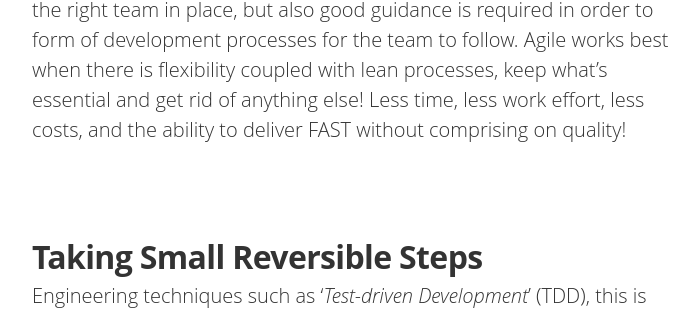
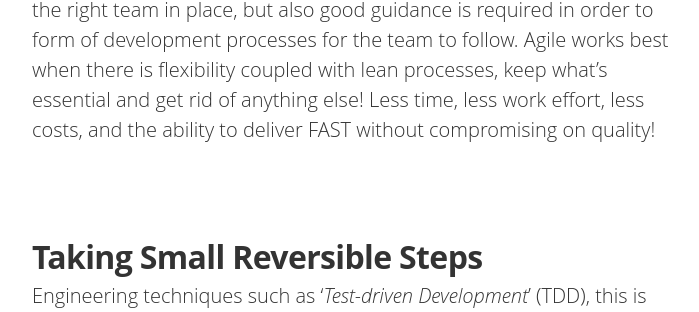
Before and after one commit to IamJackReed/JackReed, a Jekyll site: the page built from _posts/2017-07-28-customers-and-quality-are-even-more-important-than-you-think.markdown, in a window 1280 px wide and 900 px high, scrolled down 1506 px. Shown: the part 384-696 px from the top of the window, without its empty margins (288-987 px from the left). Built offline with Jekyll 4.4.1, drawn with Linux system fonts in a browser that asks for light colours; nearby versions of some CDN libraries; some web fonts are replaced; comment, search, counter and statistics services are not loaded; some of the changed text lies outside the part shown.

Commit message:
Update 2017-07-28-customers-and-quality-are-even-more-important-than-you-think.markdown

```diff
--- a/_posts/2017-07-28-customers-and-quality-are-even-more-important-than-you-think.markdown
+++ b/_posts/2017-07-28-customers-and-quality-are-even-more-important-than-you-think.markdown
@@ -12,7 +12,7 @@ image2: /assets/article_images/2017-07-28-customers-and-quality-are-even-more-im
 <span style="color:#00000; font-family: 'open sans'; font-size: 1em; font-size: 20px; font-weight: 200; hyphens: none;">Listed below are just 4 ways in how using an agile approach to project delivery can help in keeping up with the high expectancy levels of todays customers:<span style="color:#00000; font-family: 'open sans'; font-size: 1em; font-size: 20px; font-weight: 200; hyphens: none;">
 
 # Delivering The Right Thing Fast
-<span style="color:#00000; font-family: 'open sans'; font-size: 1em; font-size: 20px; font-weight: 200; hyphens: none;">The benchmark for producing any quality software in todays world is pretty high. It depends on being able to create and utilise a short feedback loop that is fed from various stakeholders, customers and end users. Implementing this feedback will not only depend on having the right team in place, but also good guidance is required in order to form of development processes for the team to follow. Agile works best when there is flexibility coupled with lean processes, keep what's essential and get rid of anything else! Less time, less work effort, less costs, and the ability to deliver FAST without comprising on quality!<span style="color:#00000; font-family: 'open sans'; font-size: 1em; font-size: 20px; font-weight: 200; hyphens: none;">
+<span style="color:#00000; font-family: 'open sans'; font-size: 1em; font-size: 20px; font-weight: 200; hyphens: none;">The benchmark for producing any quality software in todays world is pretty high. It depends on being able to create and utilise a short feedback loop that is fed from various stakeholders, customers and end users. Implementing this feedback will not only depend on having the right team in place, but also good guidance is required in order to form of development processes for the team to follow. Agile works best when there is flexibility coupled with lean processes, keep what's essential and get rid of anything else! Less time, less work effort, less costs, and the ability to deliver FAST without compromising on quality!<span style="color:#00000; font-family: 'open sans'; font-size: 1em; font-size: 20px; font-weight: 200; hyphens: none;">
 
 
 # Taking Small Reversible Steps
```
